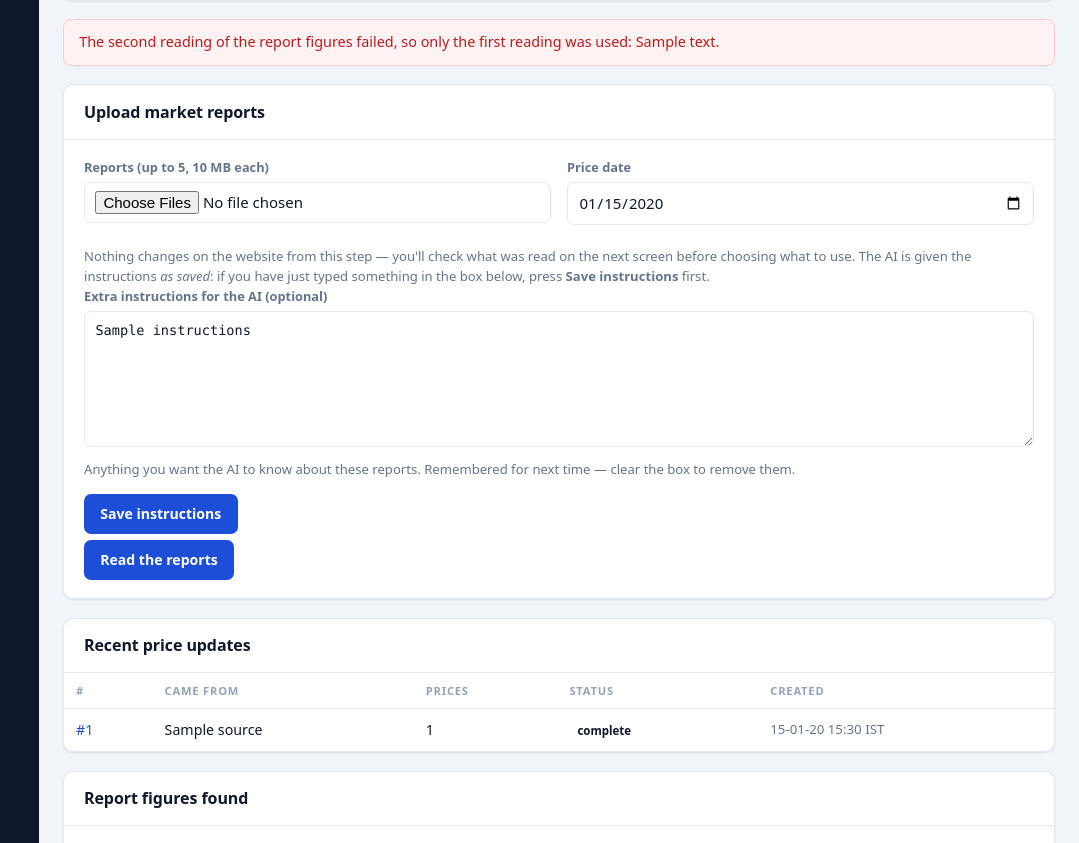
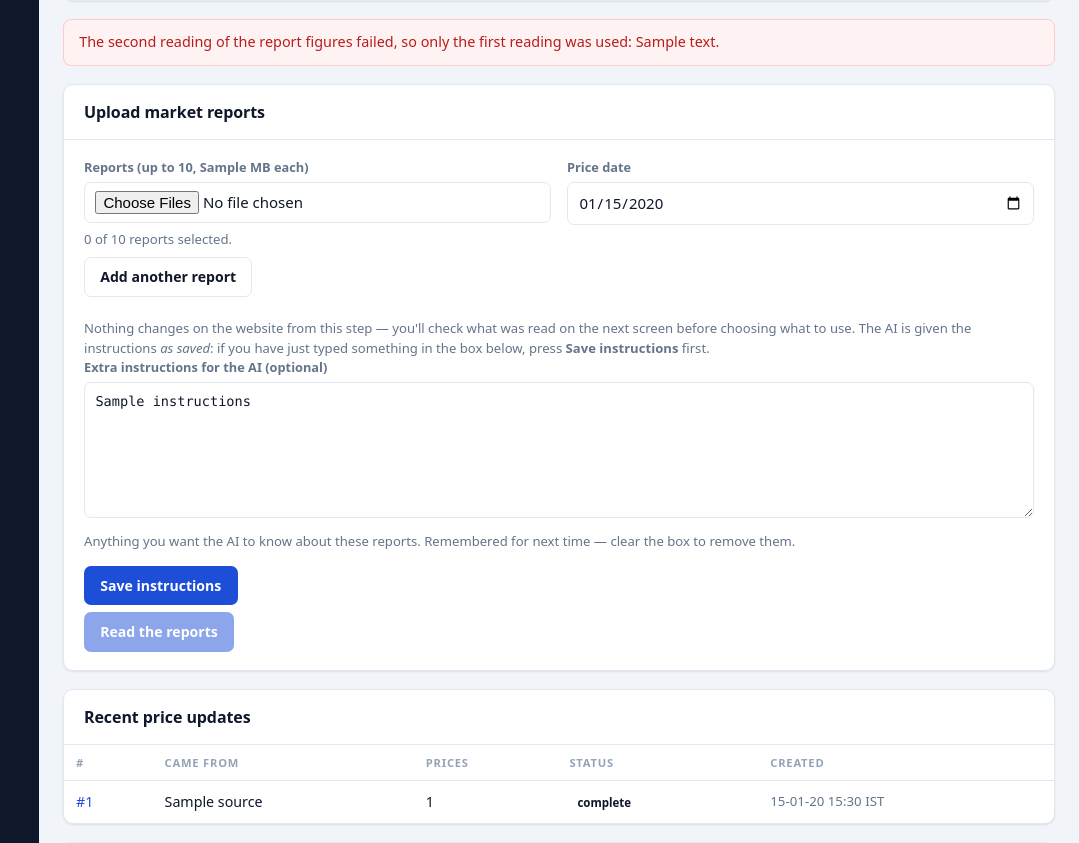
Before and after one commit to kanojiyapratik/petrosil, a FastAPI app: template app/templates/editorial.html in a window 1280 px wide. Shown: the part 577-1420 px from the top of the page, without its empty margins (201-1280 px from the left). Run offline with FastAPI, Linux system fonts and the light colour scheme; the template is opened without the code that fills it: most values are stand-ins (such as "Sample title", 1, 10 or a date in 2020); parts of the project's set-up code (start-up, migrations or seed data) failed here and were passed over; some libraries are stand-ins or nearby versions.

Commit message:
feat: add another report to the upload selection one at a time
A plain <input type=file multiple> can only express the files
chosen together in one dialog -- reopening the picker replaces
the first choice rather than adding to it. The owner hit this
directly: "once i upload 1 file there is no option for other
files." The backend already accepts up to MAX_DOCUMENTS files at
MAX_DOCUMENT_BYTES each; only the picker couldn't build a
selection up incrementally.

The real <input type="file" multiple name="documents"> stays the
one control that actually posts. Alongside it, hidden until a
script runs (progressive enhancement -- the plain input still
works with no script at all): a running list of chosen reports
with per-row Remove, a live count against the limits, an "Add
another report" button that reopens the picker and merges its
result into the running list rather than replacing it (same
name+size replaces in place; over-limit and over-size files are
refused by name), and the Read-the-reports button now disabled
while the list is empty. The script rebuilds a DataTransfer from
the running list and assigns it to input.files on every change,
so the POST body always matches what is shown on screen.

MAX_DOCUMENTS/MAX_DOCUMENT_BYTES are not hardcoded a second time:
routes_editorial.py's screen() context now carries max_documents,
max_document_bytes and max_document_mb, which both the label text
and the script's own data-max-* attributes read from.

Co-Authored-By: Claude Opus 5 (1M context) <noreply@anthropic.com>

```diff
--- a/app/console/routes_editorial.py
+++ b/app/console/routes_editorial.py
@@ -157,6 +157,11 @@ def create_editorial_routes(
             # The saved per-site instructions prefill the form; after a draft
             # the just-typed text wins, so an edit is never silently reverted.
             "instructions": site.editorial_instructions,
+            # The upload panel's "Add another report" enhancement reads its
+            # own limits from here rather than a second hardcoded 5 and 10.
+            "max_documents": MAX_DOCUMENTS,
+            "max_document_bytes": MAX_DOCUMENT_BYTES,
+            "max_document_mb": MAX_DOCUMENT_BYTES // (1024 * 1024),
         }
         context.update(extra)
 
--- a/app/templates/editorial.html
+++ b/app/templates/editorial.html
@@ -67,8 +67,19 @@
       data-working-hint="The AI is reading each report on its own — this can take a few minutes. Please keep this page open. You'll check what it found on the next screen before anything is used.">
       <div class="fields">
         <div class="field">
-          <label for="documents">Reports (up to 5, 10 MB each)</label>
-          <input id="documents" type="file" name="documents" accept=".docx,.xlsx,.pdf,.txt" multiple required>
+          <label for="documents">Reports (up to {{ max_documents }}, {{ max_document_mb }} MB each)</label>
+          {#- The one control that actually posts, with or without the script
+              below: a plain multiple-select file input works on its own, and
+              stays the source the form submits. The elements after it are
+              hidden until the script runs, since a picker that cannot be
+              reopened without replacing the first choice is still exactly
+              what "up to {{ max_documents }} files" already promises. #}
+          <input id="documents" type="file" name="documents" accept=".docx,.xlsx,.pdf,.txt" multiple required
+            data-max-documents="{{ max_documents }}" data-max-bytes="{{ max_document_bytes }}">
+          <ul id="doc-list" class="doc-list" style="list-style:none;margin:.5rem 0 0;padding:0" hidden></ul>
+          <p id="doc-note" class="hint" style="margin:.35rem 0 0" hidden></p>
+          <p id="doc-file-error" class="flash bad" style="margin:.5rem 0 0" hidden></p>
+          <button type="button" id="doc-add" class="ghost" style="margin-top:.5rem" hidden>Add another report</button>
         </div>
         <div class="field">
           <label for="pricedate">Price date</label>
@@ -95,9 +106,144 @@
       <div class="actions"><button type="submit">Save instructions</button></div>
     </form>
 
-    <div class="actions"><button type="submit" form="reading-form">Read the reports</button></div>
+    <div class="actions"><button type="submit" id="reading-submit" form="reading-form">Read the reports</button></div>
   </div>
 </div>
+
+<script>
+// A plain <input type=file multiple> only ever expresses "the files chosen
+// together in one dialog" -- reopen the picker and the second choice
+// replaces the first, so there was no way to add a second report to an
+// already-made selection. This turns "documents" into an accumulating list
+// while keeping that same input as the one thing that actually posts:
+// what the picker returns on each round is merged into a running list here,
+// then written straight back to the input via DataTransfer, so the POST
+// body is exactly what the list on screen shows.
+//
+// Progressive enhancement only: everything below stays hidden, and the
+// input behaves exactly as it always did, until this runs.
+(function () {
+  var input = document.getElementById('documents');
+  var list = document.getElementById('doc-list');
+  var note = document.getElementById('doc-note');
+  var fileError = document.getElementById('doc-file-error');
+  var addButton = document.getElementById('doc-add');
+  var submitButton = document.getElementById('reading-submit');
+
+  if (!input || !list || !addButton || !submitButton || typeof DataTransfer === 'undefined') return;
+
+  var maxDocuments = parseInt(input.dataset.maxDocuments, 10) || 5;
+  var maxBytes = parseInt(input.dataset.maxBytes, 10) || 0;
+  var maxMb = Math.round(maxBytes / (1024 * 1024));
+  var chosen = [];
+
+  function sameFile(a, b) { return a.name === b.name && a.size === b.size; }
+
+  function formatSize(bytes) {
+    return bytes >= 1024 * 1024
+      ? (bytes / (1024 * 1024)).toFixed(1) + ' MB'
+      : Math.max(1, Math.round(bytes / 1024)) + ' KB';
+  }
+
+  function render() {
+    list.innerHTML = '';
+    list.hidden = chosen.length === 0;
+
+    chosen.forEach(function (file, index) {
+      var row = document.createElement('li');
+      row.style.cssText = 'display:flex;align-items:center;gap:.6rem;padding:.2rem 0';
+
+      var label = document.createElement('span');
+      label.className = 'small';
+      label.style.flex = '1';
+      label.textContent = file.name + ' (' + formatSize(file.size) + ')';
+
+      var remove = document.createElement('button');
+      remove.type = 'button';
+      remove.className = 'ghost';
+      remove.style.cssText = 'padding:.15rem .55rem';
+      remove.textContent = 'Remove';
+      remove.addEventListener('click', function () {
+        chosen.splice(index, 1);
+        sync();
+      });
+
+      row.appendChild(label);
+      row.appendChild(remove);
+      list.appendChild(row);
+    });
+
+    var atLimit = chosen.length >= maxDocuments;
+
+    note.hidden = false;
+    note.textContent = atLimit
+      ? chosen.length + ' of ' + maxDocuments + ' reports selected — remove one to add another.'
+      : chosen.length + ' of ' + maxDocuments + ' reports selected.';
+
+    addButton.hidden = false;
+    addButton.disabled = atLimit;
+    addButton.textContent = atLimit ? 'Limit reached' : 'Add another report';
+
+    submitButton.disabled = chosen.length === 0;
+  }
+
+  function sync() {
+    // The only way to make the browser accept a built-up-in-script file
+    // list: a DataTransfer's own files, assigned onto the real input.
+    var transfer = new DataTransfer();
+    chosen.forEach(function (file) { transfer.items.add(file); });
+    input.files = transfer.files;
+    render();
+  }
+
+  function merge(files) {
+    fileError.hidden = true;
+
+    for (var i = 0; i < files.length; i++) {
+      var file = files[i];
+
+      if (maxBytes && file.size > maxBytes) {
+        fileError.hidden = false;
+        fileError.textContent = file.name + ' is larger than ' + maxMb + ' MB and was not added.';
+        continue;
+      }
+
+      var existing = -1;
+
+      for (var j = 0; j < chosen.length; j++) {
+        if (sameFile(chosen[j], file)) { existing = j; break; }
+      }
+
+      if (existing >= 0) {
+        // Same name and size chosen again -- replaces its old copy rather
+        // than sitting next to it as a second entry of the same report.
+        chosen[existing] = file;
+      } else if (chosen.length < maxDocuments) {
+        chosen.push(file);
+      } else {
+        fileError.hidden = false;
+        fileError.textContent = 'Only ' + maxDocuments + ' reports can be read at a time — ' +
+          file.name + ' was not added.';
+      }
+    }
+
+    sync();
+  }
+
+  input.addEventListener('change', function () {
+    // input.files here is only what this one dialog just returned -- one
+    // file or several picked together -- never the running total. merge()
+    // folds it into `chosen`; sync() writes the result back onto the input.
+    if (input.files && input.files.length) merge(input.files);
+  });
+
+  addButton.addEventListener('click', function () {
+    if (!addButton.disabled) input.click();
+  });
+
+  render();
+})();
+</script>
 
 {% if batches is not none %}
 <div class="panel">
```
Also changed, not shown: tests/test_editorial.py (+79 -1 lines).
